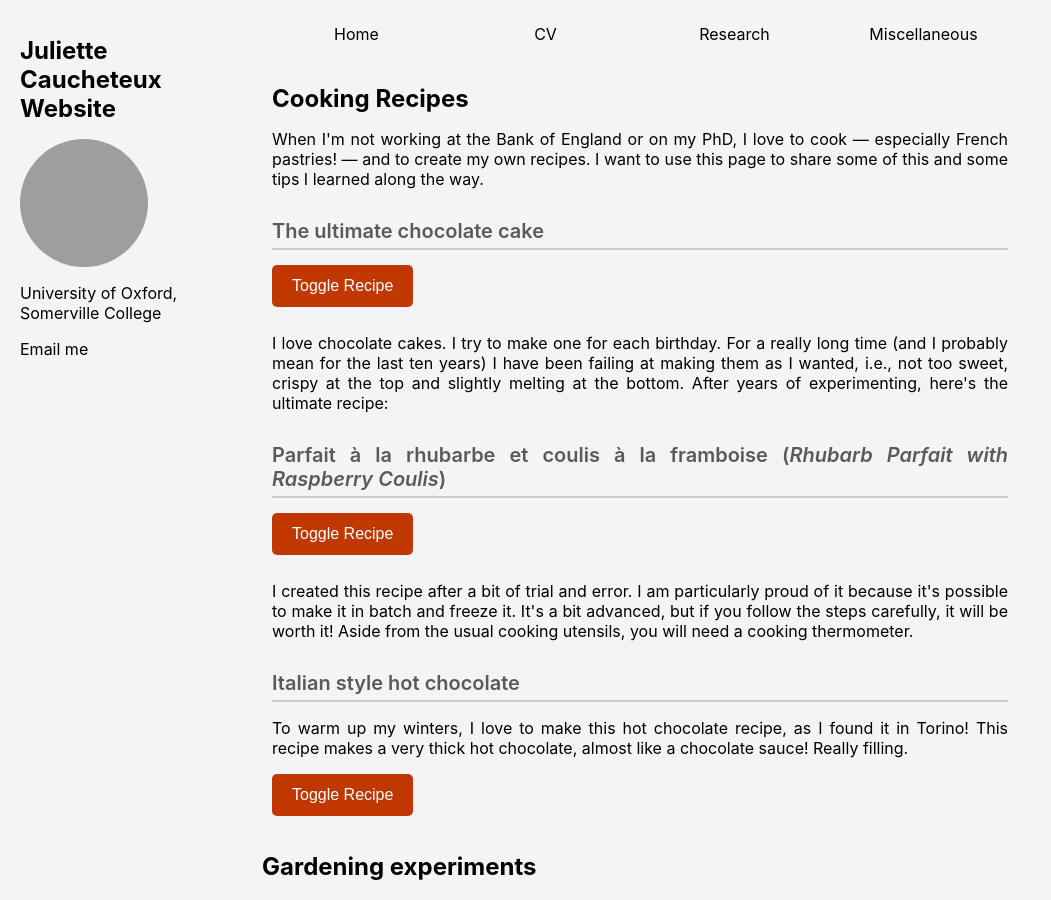
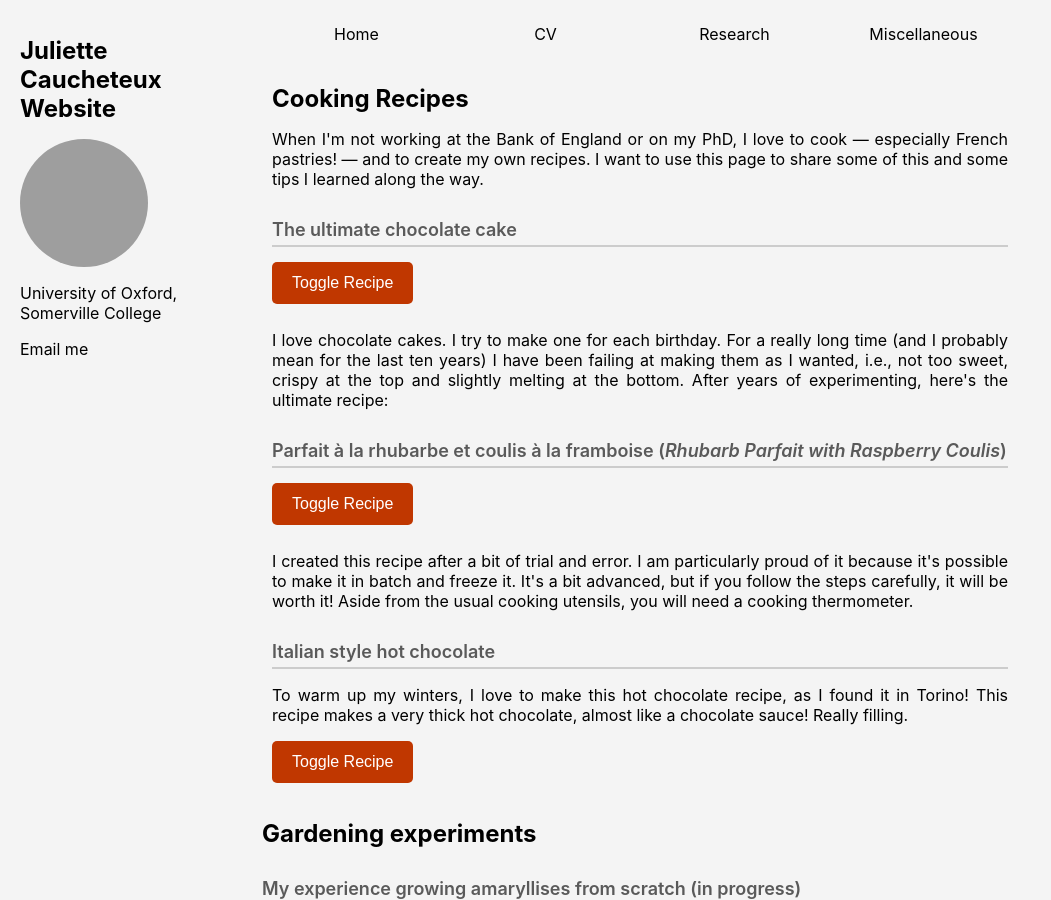
Before and after one commit to JulietteCx/juliettecx.github.io, a Jekyll site: the page built from _pages/miscellaneous.html, in a window 1280 px wide and 900 px high. Shown: the whole window, without its empty margins (0-1051 px from the left). Built offline with Jekyll 4.4.1, drawn with Linux system fonts in a browser that asks for light colours; grey boxes are pictures that could not be loaded.

Commit message:
Update style.css

```diff
--- a/assets/style.css
+++ b/assets/style.css
@@ -17,7 +17,7 @@ h1 {
 
 h2 {
   color: #5a5a5a;            /* A bold, standout color */
-  font-size: 20px;           /* Adjust the size */
+  font-size: 18px;           /* Adjust the size */
   margin-top: 30px;          /* Space above */
   margin-bottom: 15px;       /* Space below */
   font-weight: 600;          /* Semi-bold */
```
